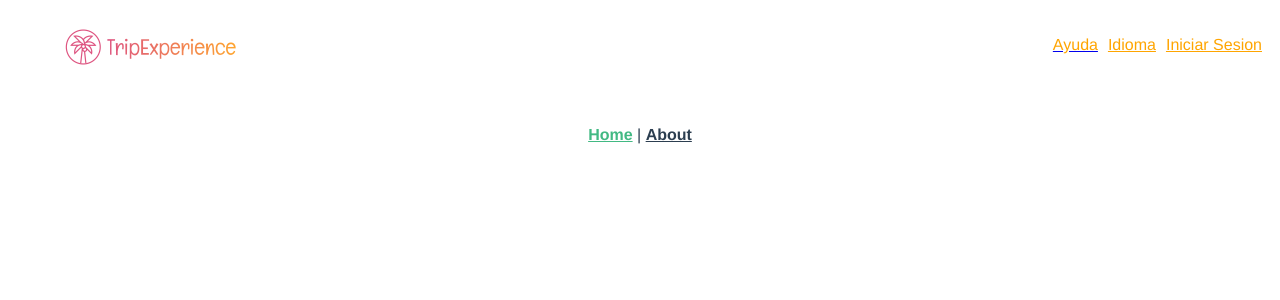
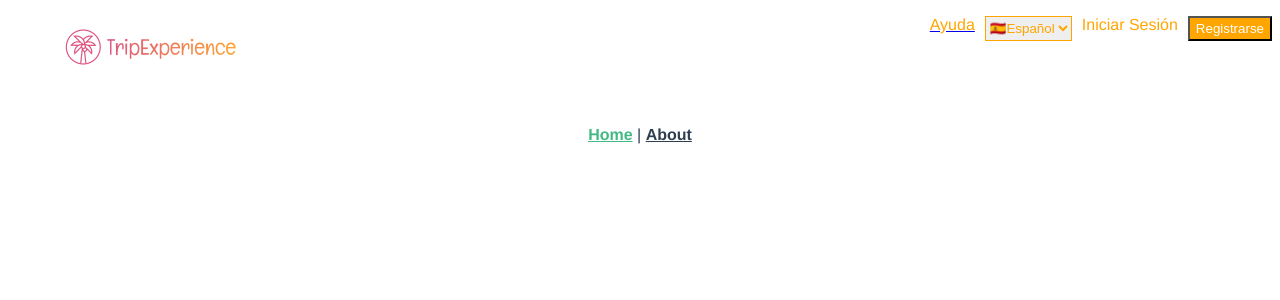
Before and after one commit to ivanmansilla/TripExperience.com, a Vue app: page / in a window 1280 px wide. Shown: the top 300 px of the page. Built offline with nearby package versions, Linux system fonts and the light colour scheme.

Commit message:
improved PageHeader.vue

```diff
--- a/src/components/PageHeader.vue
+++ b/src/components/PageHeader.vue
@@ -6,10 +6,16 @@
     <router-link to="/about"
       ><li class="headerItem"><a> Ayuda </a></li>
     </router-link>
-    <li class="headerItem"><a href="https://www.google.com"> Idioma </a></li>
+    <select id="LanguageSelection" class="form-select">
+      <option selected>🇪🇸Español</option>
+      <option>🇬🇧English</option>
+    </select>
     <li class="headerItem">
-      <a href="https://www.google.com"> Iniciar Sesion </a>
+      <a> Iniciar Sesión </a>
     </li>
+    <button id="SignInButton" type="submit" class="btn btn-primary">
+      Registrarse
+    </button>
   </ul>
   <nav>
     <router-link to="/">Home</router-link> |
@@ -32,7 +38,7 @@ export default {};
 }
 .headerItem {
   padding-right: 10px;
-  padding-top: 20px;
+  padding-left: 10px;
 }
 .headerItem a {
   color: orange;
@@ -40,4 +46,19 @@ export default {};
 .headerItem a:hover {
   color: orangered;
 }
+#LanguageSelection {
+  height: 25px;
+  color: orange;
+  border-color: orange;
+}
+
+#LanguageSelection:hover {
+  color: orangered;
+}
+
+#SignInButton {
+  background-color: orange;
+  color: white;
+  height: 25px;
+}
 </style>
```
